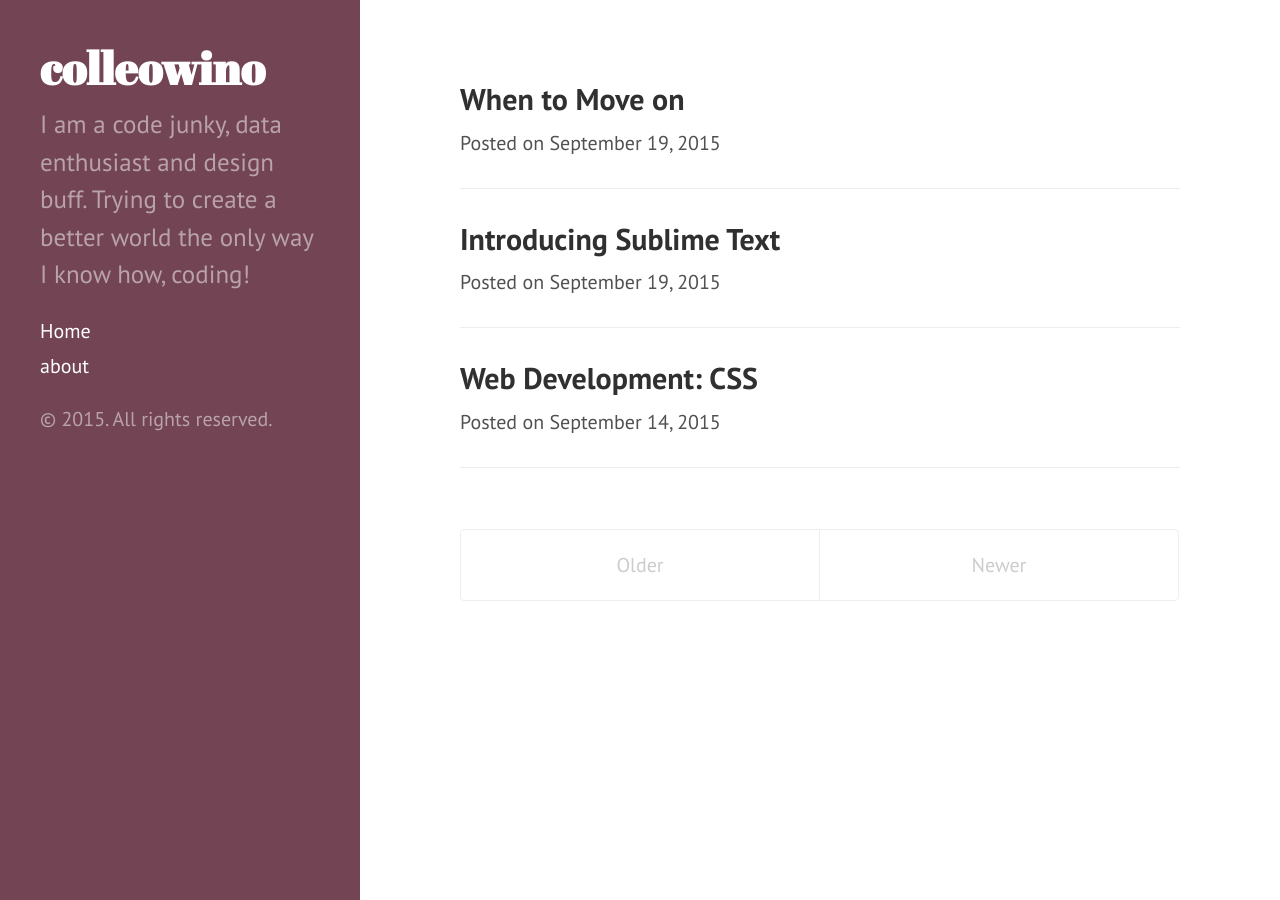
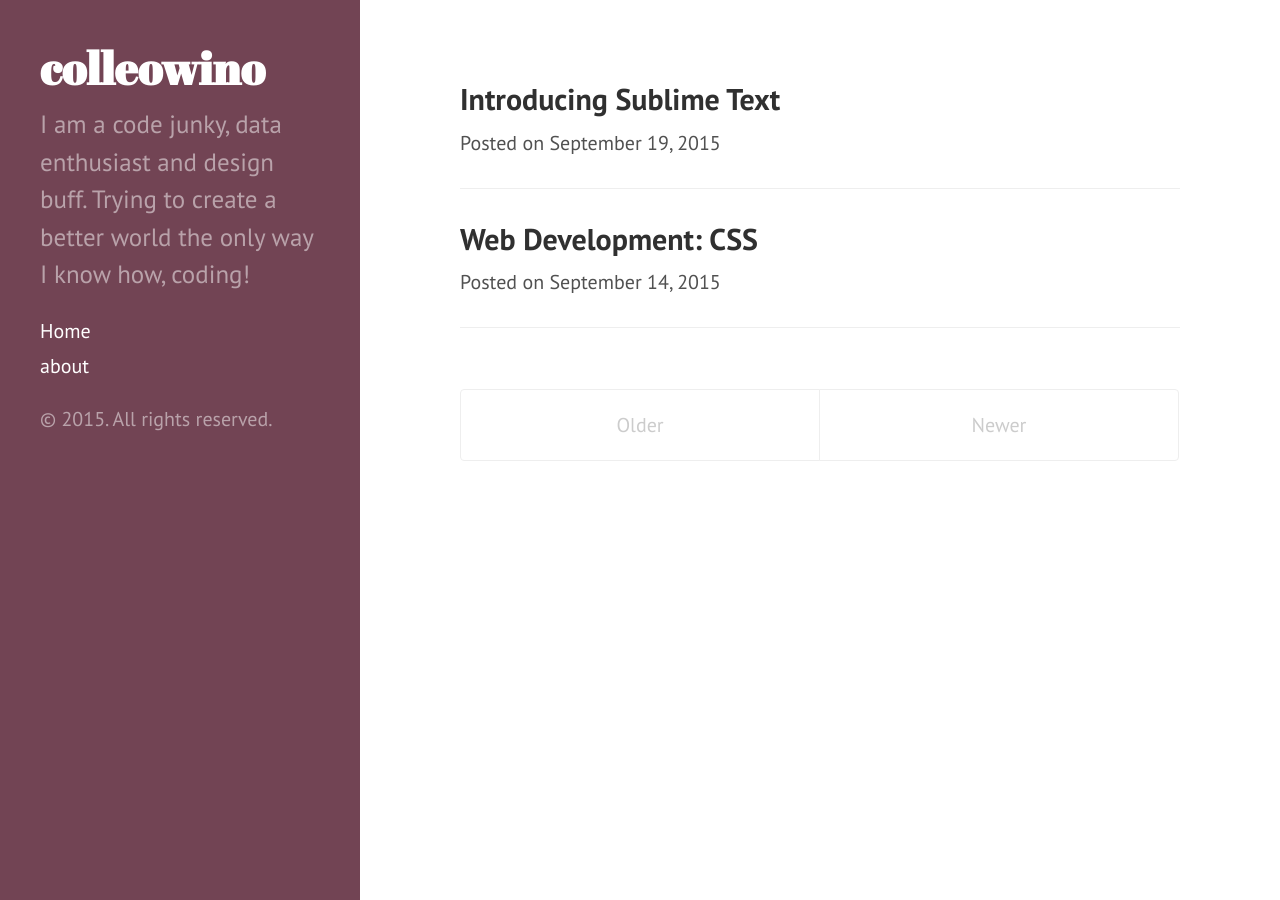
Before and after one commit to colleowino/colleowino.github.io, a Jekyll site: the page built from index.html, in a window 1280 px wide. Built offline with Jekyll 4.4.1, drawn with Linux system fonts in a browser that asks for light colours; Markdown is read by kramdown in place of the engine named in the settings; the list of posts is cut into pages by our own code.

Commit message:
unpublished default post type

```diff
--- a/_posts/2015-09-21-default.md
+++ b/_posts/2015-09-21-default.md
@@ -1,9 +1,9 @@
 ---
 layout:     post
-title:      "When to Move on"
+title:      "default post format"
 date:       2015-09-19 18:45:00
 author:     "colleowino"
-published: true
+published: false
 ---
 
 
```
